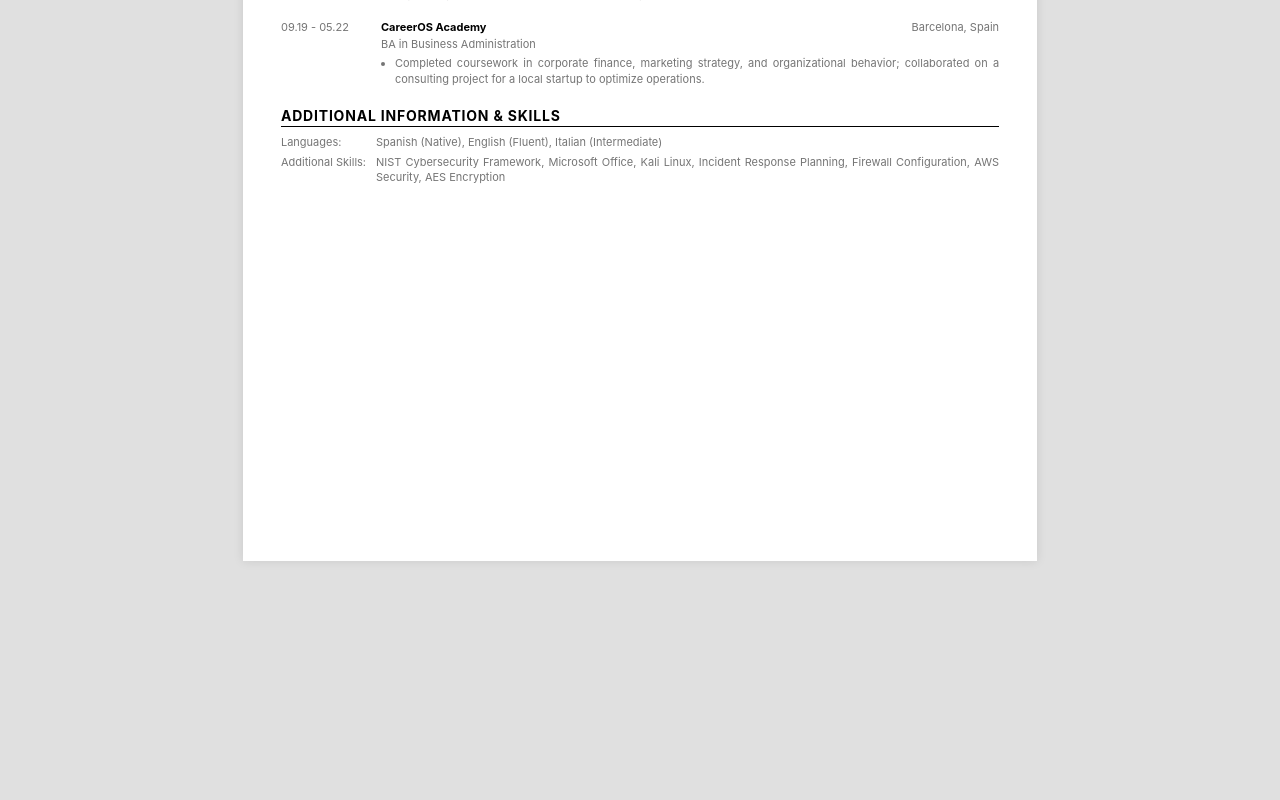
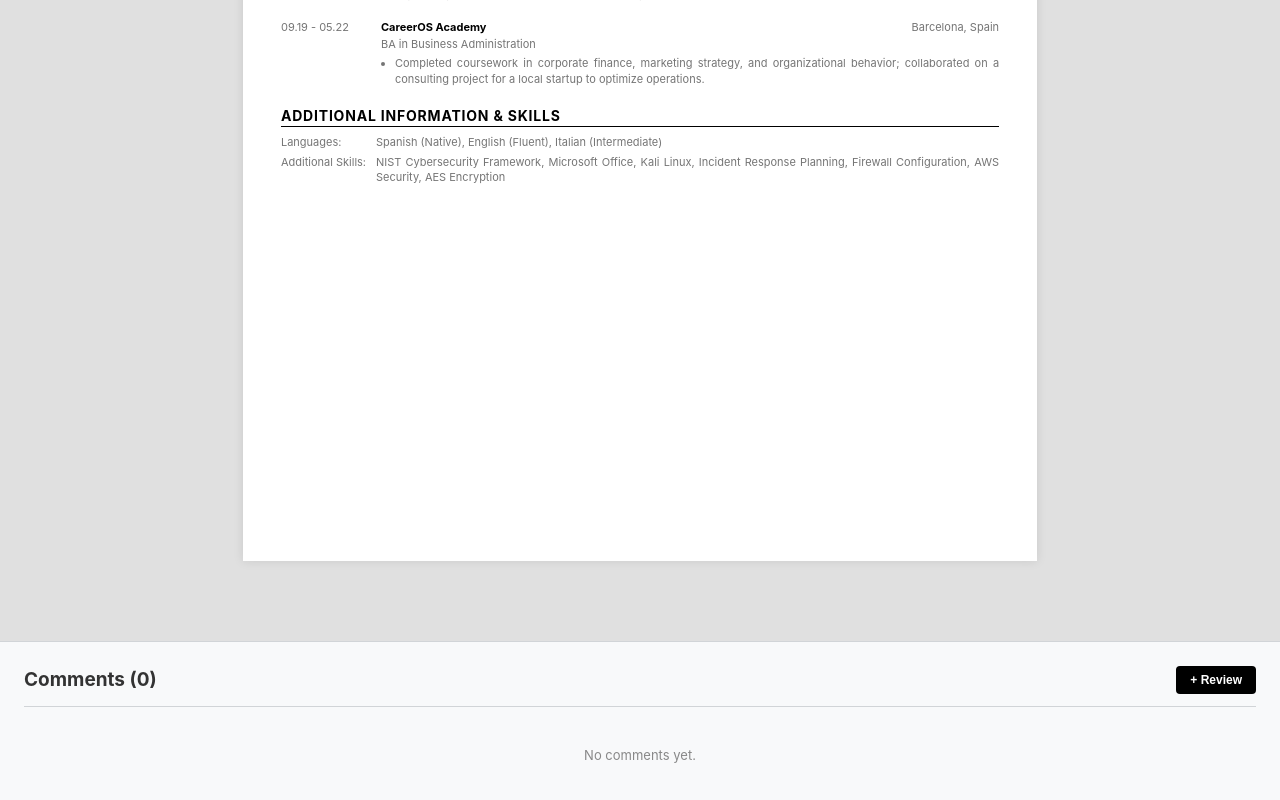
Before and after one commit to ddianasm/cv-viewer-claudette, a React (Vite) app: page / in a window 1280 px wide. Shown: the part 602-1402 px from the top of the page. Before the commit the page ends 1203 px from the top, so only its background shows below. Built offline with nearby package versions, Linux system fonts and the light colour scheme.

Commit message:
feat: implement interactive review system with localStorage and refactored data structure

```diff
--- a/src/App.jsx
+++ b/src/App.jsx
@@ -1,10 +1,32 @@
+import { useState, useEffect } from "react";
+import { cvData } from "@/data/cvData";
 import Header from "@/components/Header/Header";
 import Section from "@/components/Section/Section";
 import ExperienceItem from "@/components/ExperienceItem/ExperienceItem";
-import { cvData } from "@/data/cvData";
+import CommentsSidebar from "@/components/CommentsSidebar/CommentsSidebar";
+import ReviewModal from "@/components/ReviewModal/ReviewModal";
 
 function App() {
+  const [comments, setComments] = useState([]);
+  const [isModalOpen, setIsModalOpen] = useState(false);
+
+  useEffect(() => {
+    const savedComments = JSON.parse(localStorage.getItem("cv_comments")) || [];
+    setComments(savedComments);
+  }, []);
+
+  const addComment = text => {
+    const newComments = [
+      ...comments,
+      { id: Date.now(), text, date: new Date().toLocaleString() },
+    ];
+    setComments(newComments);
+    localStorage.setItem("cv_comments", JSON.stringify(newComments));
+  };
+
   return (
+    <div className="app-wrapper">
+      <main className="app-content">
         <div className="cv-container">
           <Header />
           <Section title="Relevant Experience">
@@ -28,6 +50,17 @@ function App() {
             ))}
           </Section>
         </div>
+      </main>
+      <CommentsSidebar
+        comments={comments}
+        onReviewClick={() => setIsModalOpen(true)}
+      />
+      <ReviewModal
+        isOpen={isModalOpen}
+        onClose={() => setIsModalOpen(false)}
+        onSubmit={addComment}
+      />
+    </div>
   );
 }
 
--- /dev/null
+++ b/src/components/CommentsSidebar/CommentsSidebar.jsx
@@ -0,0 +1,31 @@
+import "@/components/CommentsSidebar/CommentsSidebar.scss";
+
+const CommentsSidebar = ({ comments = [], onReviewClick }) => {
+  return (
+    <aside className="comments-sidebar">
+      <div className="comments-sidebar__header">
+        <h2 className="comments-sidebar__title">
+          Comments ({comments.length})
+        </h2>
+        <button className="comments-sidebar__add-btn" onClick={onReviewClick}>
+          + Review
+        </button>
+      </div>
+
+      <div className="comments-sidebar__list">
+        {comments.length > 0 ? (
+          comments.map(comment => (
+            <div key={comment.id} className="comments-sidebar__item">
+              <p className="comments-sidebar__text">{comment.text}</p>
+              <span className="comments-sidebar__date">{comment.date}</span>
+            </div>
+          ))
+        ) : (
+          <p className="comments-sidebar__empty">No comments yet.</p>
+        )}
+      </div>
+    </aside>
+  );
+};
+
+export default CommentsSidebar;
--- /dev/null
+++ b/src/components/CommentsSidebar/CommentsSidebar.scss
@@ -0,0 +1,96 @@
+@use '@/styles/variables' as *;
+
+.comments-sidebar {
+  box-sizing: border-box;
+  background-color: #e2e4e7;
+  padding: 24px;
+  display: flex;
+  flex-direction: column;
+
+  @media (min-width: 1500px) {
+    position: fixed;
+    right: 0;
+    top: 0;
+    width: 320px;
+    height: 100vh;
+    border-left: 1px solid #d1d4d7;
+    z-index: 1000;
+    overflow-y: auto;
+    box-shadow: -2px 0 8px rgba(0, 0, 0, 0.05);
+  }
+
+  @media (max-width: 1499px) {
+    position: relative;
+    width: 100%;
+    margin-top: 40px;
+    border-top: 1px solid #d1d4d7;
+    background-color: #f8f9fa;
+  }
+
+  &__header {
+    display: flex;
+    justify-content: space-between;
+    align-items: center;
+    margin-bottom: 20px;
+    padding-bottom: 12px;
+    border-bottom: 1px solid #d1d4d7;
+  }
+
+  &__title {
+    margin: 0;
+    font-size: 19px;
+    font-weight: 700;
+    color: #333;
+  }
+
+  &__add-btn {
+    background: #000;
+    color: #fff;
+    border: none;
+    padding: 7px 14px;
+    border-radius: 4px;
+    cursor: pointer;
+    font-size: 12px;
+    font-weight: 600;
+    transition: background-color 0.2s;
+
+    &:hover {
+      background-color: #333;
+    }
+  }
+
+  &__list {
+    display: flex;
+    flex-direction: column;
+    gap: 12px;
+  }
+
+  &__item {
+    background: #ffffff;
+    padding: 14px;
+    border-radius: 6px;
+    border: 1px solid #cfd2d6;
+  }
+
+  &__text {
+    font-size: 13px;
+    line-height: 1.4;
+    margin: 0 0 8px 0;
+    color: #444;
+    word-break: break-word;
+  }
+
+  &__date {
+    font-size: 10px;
+    color: #999;
+    display: block;
+    text-align: right;
+  }
+
+  &__empty {
+    font-size: 13px;
+    color: #888;
+    text-align: center;
+    margin-top: 20px;
+  }
+}
--- a/src/components/Header/Header.jsx
+++ b/src/components/Header/Header.jsx
@@ -1,31 +1,33 @@
 import "@/components/Header/Header.scss";
+import { cvData } from "@/data/cvData";
 
 const Header = () => {
+  const { personal } = cvData;
+
   return (
     <header className="cv-header">
-      <h1 className="cv-header__name">Claudette Lening</h1>
-
+      <h1 className="cv-header__name">{personal.name}</h1>
       <div className="cv-header__contacts">
-        <span>CareerOS Academy - Barcelona, Spain</span>
+        <span>{personal.location}</span>
         <span className="cv-header__separator">|</span>
-        <a
-          href="mailto:claudette.lening@cosacademy.edu"
-          className="cv-header__link"
-        >
-          claudette.lening@cosacademy.edu
-        </a>
-        <span className="cv-header__separator">|</span>
-        <a href="tel:+34612345678" className="cv-header__link">
-          +34 612 345 678
+        <a href={`mailto:${personal.email}`} className="cv-header__link">
+          {personal.email}
         </a>
         <span className="cv-header__separator">|</span>
         <a
-          href="https://linkedin.com/in/claudette-lening"
+          href={`tel:${personal.phone.replace(/\s/g, "")}`}
+          className="cv-header__link"
+        >
+          {personal.phone}
+        </a>
+        <span className="cv-header__separator">|</span>
+        <a
+          href={personal.linkedin.url}
           target="_blank"
           rel="noreferrer"
           className="cv-header__link"
         >
-          linkedin.com/in/claudette-lening
+          {personal.linkedin.label}
         </a>
       </div>
     </header>
--- /dev/null
+++ b/src/components/ReviewModal/ReviewModal.jsx
@@ -0,0 +1,51 @@
+import { useState } from "react";
+import "./ReviewModal.scss";
+
+const ReviewModal = ({ isOpen, onClose, onSubmit }) => {
+  const [text, setText] = useState("");
+
+  if (!isOpen) return null;
+
+  const handleSubmit = e => {
+    e.preventDefault();
+    if (text.trim()) {
+      onSubmit(text);
+      setText("");
+      onClose();
+    }
+  };
+
+  return (
+    <div className="modal-overlay">
+      <div className="review-modal">
+        <h3 className="review-modal__title">Leave a Review</h3>
+        <form onSubmit={handleSubmit}>
+          <textarea
+            className="review-modal__textarea"
+            placeholder="Write your comment here..."
+            value={text}
+            onChange={e => setText(e.target.value)}
+            required
+          />
+          <div className="review-modal__actions">
+            <button
+              type="button"
+              className="review-modal__btn review-modal__btn--cancel"
+              onClick={onClose}
+            >
+              Cancel
+            </button>
+            <button
+              type="submit"
+              className="review-modal__btn review-modal__btn--save"
+            >
+              Save Review
+            </button>
+          </div>
+        </form>
+      </div>
+    </div>
+  );
+};
+
+export default ReviewModal;
--- /dev/null
+++ b/src/components/ReviewModal/ReviewModal.scss
@@ -0,0 +1,47 @@
+.modal-overlay {
+  position: fixed;
+  top: 0; left: 0; right: 0; bottom: 0;
+  background: rgba(0, 0, 0, 0.5);
+  display: flex;
+  justify-content: center;
+  align-items: center;
+  z-index: 2000;
+}
+
+.review-modal {
+  background: white;
+  padding: 24px;
+  border-radius: 8px;
+  width: 90%;
+  max-width: 450px;
+
+  &__title { margin-top: 0; margin-bottom: 16px; }
+
+  &__textarea {
+    width: 100%;
+    height: 120px;
+    padding: 12px;
+    box-sizing: border-box;
+    border: 1px solid #ddd;
+    border-radius: 4px;
+    resize: none;
+    margin-bottom: 16px;
+    font-family: inherit;
+  }
+
+  &__actions {
+    display: flex;
+    justify-content: flex-end;
+    gap: 12px;
+  }
+
+  &__btn {
+    padding: 8px 16px;
+    border-radius: 4px;
+    cursor: pointer;
+    font-weight: 500;
+
+    &--cancel { background: #eee; border: none; }
+    &--save { background: #000; color: white; border: none; }
+  }
+}
--- a/src/data/cvData.js
+++ b/src/data/cvData.js
@@ -1,4 +1,14 @@
 export const cvData = {
+  personal: {
+    name: "Claudette Lening",
+    location: "CareerOS Academy - Barcelona, Spain",
+    email: "claudette.lening@cosacademy.edu",
+    phone: "+34 612 345 678",
+    linkedin: {
+      url: "https://linkedin.com/in/claudette-lening",
+      label: "linkedin.com/in/claudette-lening",
+    },
+  },
   experience: [
     {
       date: "10.24 - 02.25",
--- a/src/styles/main.scss
+++ b/src/styles/main.scss
@@ -5,17 +5,36 @@ body {
   padding: 0;
   background-color: $bg-color;
   font-family: 'Inter', sans-serif;
+}
+
+.app-wrapper {
+  position: relative;
+  min-height: 100vh;
+  display: flex;
+  flex-direction: column;
+}
+
+.app-content {
+  flex: 1;
+  width: 100%;
   display: flex;
   justify-content: center;
+  padding: 20px;
+  box-sizing: border-box;
 
   @media (min-width: 768px) {
     padding: 40px 0;
+  }
+
+  @media (min-width: 1500px) {
+    padding-right: 320px;
   }
 }
 
 .cv-container {
   width: 100%;
-    background-color: $white;
+  max-width: $a4-width;
+  background-color: $white;
   box-shadow: $shadow;
   box-sizing: border-box;
   word-wrap: break-word;
```
Lines whose indentation alone changed are shown as unchanged.
